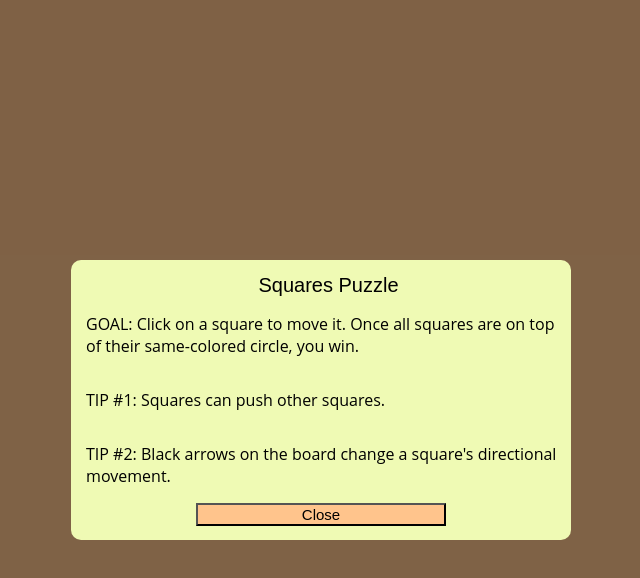
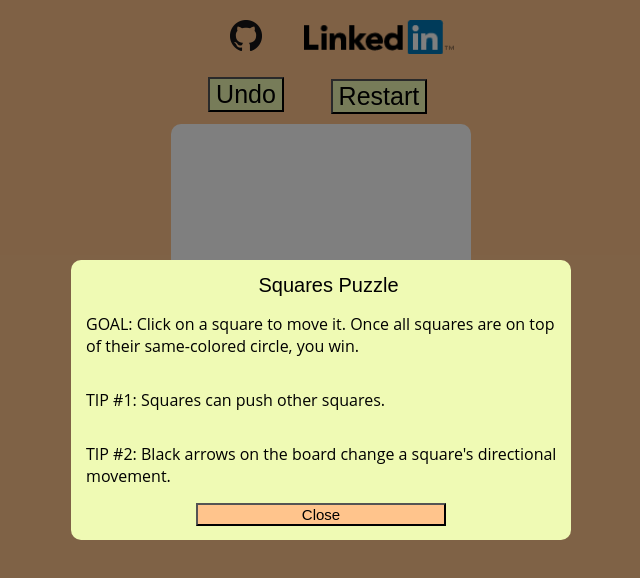
Before and after one commit to isaialvarado/squares, a website built with webpack: page index.html in a window 1280 px wide. Shown: the whole page, without its empty margins (319-959 px from the left). Built offline with nearby package versions, Linux system fonts and the light colour scheme; a web font is replaced by a local one; what createjs-easeljs would draw is missing.

Commit message:
Add logo images and fix issue with body height

```diff
--- a/assets/stylesheets/squares.css
+++ b/assets/stylesheets/squares.css
@@ -4,14 +4,13 @@ html{
 }
 
 body {
-  height: 100%;
-  width: 100%;
   margin: 0;
   display: flex;
   flex-direction: column;
   align-items: center;
   justify-content: center;
   background-color: #FFC48C;
+  overflow: scroll;
 }
 
 canvas {
@@ -20,13 +19,26 @@ canvas {
 }
 
 .top {
+  margin-top: 20px;
   display: flex;
 }
 
 .top a {
-  margin-bottom: 10px;
-  font-family: 'Open Sans', sans-serif;
-  color: black;
+  margin-bottom: 25px;
+  display: block;
+}
+
+#github {
+  background-image: url('../images/GitHub-Mark-32px.png');
+  height: 32px;
+  width: 32px;
+}
+
+#linkedin {
+  background-image: url('../images/Logo-2C-34px-TM.png');
+  background-size: cover;
+  height: 34px;
+  width: 150px;
 }
 
 .top-left, .top-right {
@@ -38,6 +50,7 @@ canvas {
 
 button {
   font-family: 'Allerta Stencil', sans-serif;
+  vertical-align: middle;
   background-color: #EFFAB4;
   color: black;
   font-size: 25px;
--- a/index.html
+++ b/index.html
@@ -10,11 +10,11 @@
   <body>
     <div class="top">
       <div class="top-left">
-        <a href="https://github.com/isaialvarado">GitHub</a>
+        <a id='github' href="https://github.com/isaialvarado"></a>
         <button id="undo" type="button" name="button">Undo</button>
       </div>
       <div class="top-right">
-        <a href="https://www.linkedin.com/in/joel-isai-alvarado/">LinkedIn</a>
+        <a id ='linkedin' href="https://www.linkedin.com/in/joel-isai-alvarado/"></a>
         <button id="restart" type="button" name="button">Restart</button>
       </div>
     </div>
```
Also changed, not shown: assets/images/GitHub-Mark-32px.png (added), assets/images/Logo-2C-34px-TM.png (added).
